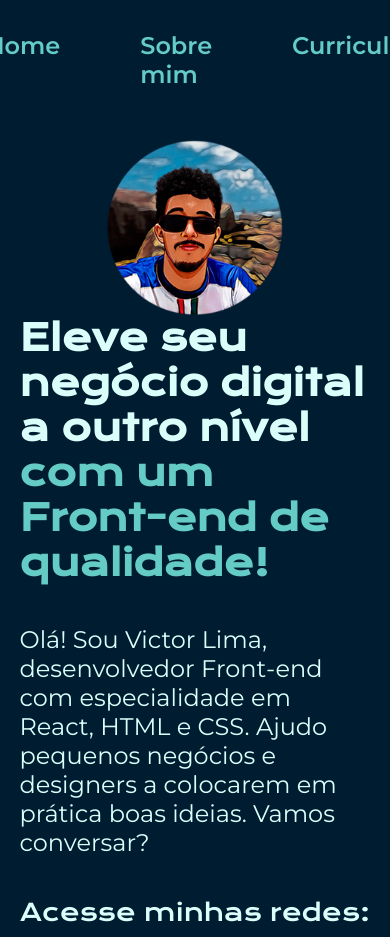
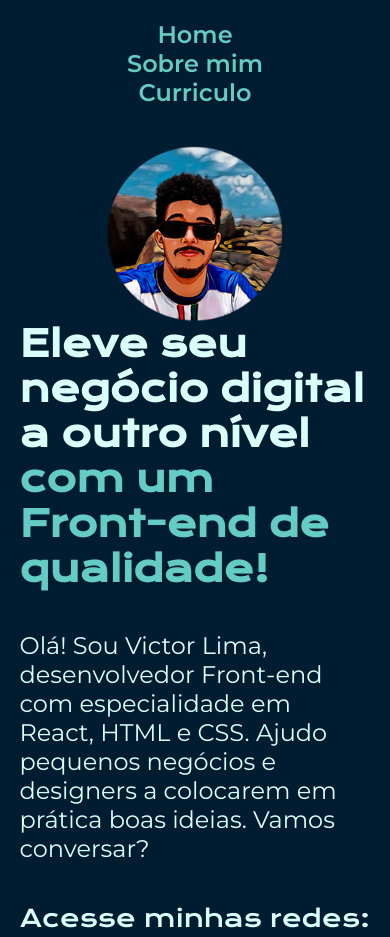
Before and after one commit to victorlfdev/portfolio, a plain HTML site: page index.html in a window 390 px wide. Shown: the top 937 px of the page. Drawn offline with nearby package versions, Linux system fonts and the light colour scheme.

Commit message:
Add files via upload

```diff
--- a/styles/style.css
+++ b/styles/style.css
@@ -91,7 +91,7 @@ body{
     justify-content: center;
     gap: 16px;
     border: 2px solid var(--cor-terciaria);
-    width: 50%;
+    width:70%;
     text-align: center;
     border-radius: 8px;
     font-size: 1.5rem;
@@ -124,11 +124,12 @@ body{
 
 @media (max-width: 1200px){
     .cabecalho{
-        padding: 8% ;
+        padding: 5% ;
     }
 
     .cabecalho__menu{
         justify-content: center;
+        gap: 10%;
     }
 
     .apresentacao{
@@ -139,3 +140,18 @@ body{
         width: auto;
     }
 }
+
+@media (max-width: 450px){
+    .cabecalho__menu{
+        gap: 4%;
+    }
+}
+
+@media (max-width: 390px){
+    .cabecalho__menu{
+        gap: 2%;
+        flex-direction: column;
+        align-items: center;
+    }
+
+}
```
